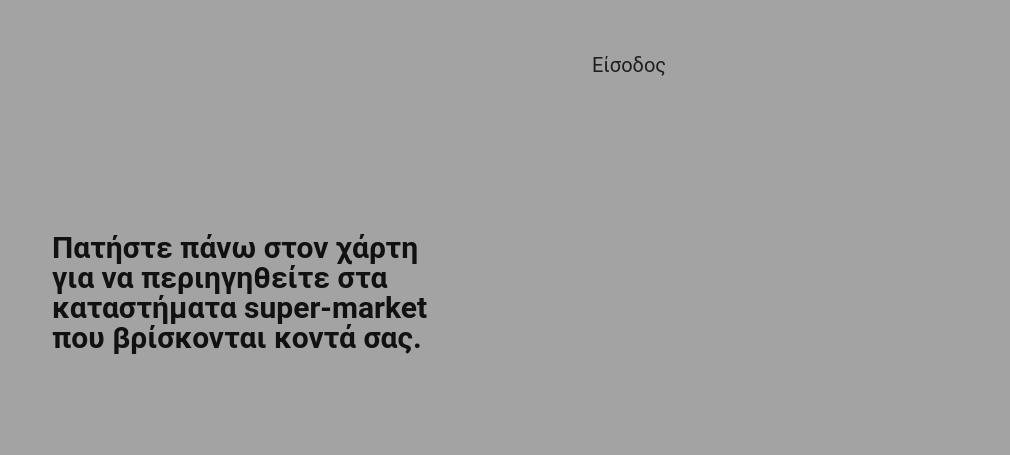
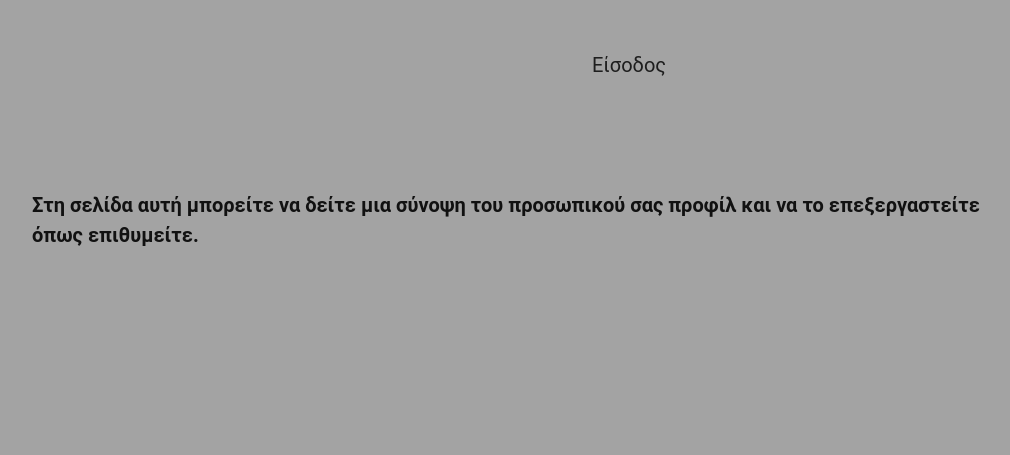
Before and after one commit to NikitasPapag/Web_Project_22-23, a PHP site: page /profile.php in a window 1280 px wide. Shown: the part 146-601 px from the top of the page, without its empty margins (108-1118 px from the left). Run offline with PHP 8.4, Linux system fonts and the light colour scheme; some libraries are stand-ins or nearby versions.

Commit message:
Add files via upload

```diff
--- a/profile.php
+++ b/profile.php
@@ -2,17 +2,8 @@
 	include_once 'header.php'; //Η λέξη-κλειδί include_once χρησιμοποιείται για την ενσωμάτωση κώδικα PHP από άλλο αρχείο. Εάν το αρχείο δεν βρεθεί, εμφανίζεται μια προειδοποίηση και το πρόγραμμα συνεχίζει να εκτελείται. Εάν το αρχείο είχε ήδη συμπεριληφθεί στο παρελθόν, αυτή η δήλωση δεν θα το συμπεριλάβει ξανά.
 ?>
 
-	<section class="index-intro">
-
-	<?php
-		if (isset($_SESSION["userusername"])) //εαν δοθεί τιμή στο username,εκτελείται η συνθήκη.Το Session αποθηκεύει τα δεδομένα του χρήστη για να χρησιμοποιούνται σε όλες τις σελίδες
-		{
-			echo "<p>Καλώς ήρθες " . $_SESSION["userusername"] . " !</p>";
-		}
-	?>
-
-	<div class="map-index">
-		<h2>Πατήστε πάνω στον χάρτη για να περιηγηθείτε στα καταστήματα super-market που βρίσκονται κοντά σας.</h2>
+	<div class="profile-index">
+		<h3>Στη σελίδα αυτή μπορείτε να δείτε μια σύνοψη του προσωπικού σας προφίλ και να το επεξεργαστείτε όπως επιθυμείτε.</h3>
 	</div>
 
 	</section>
```
